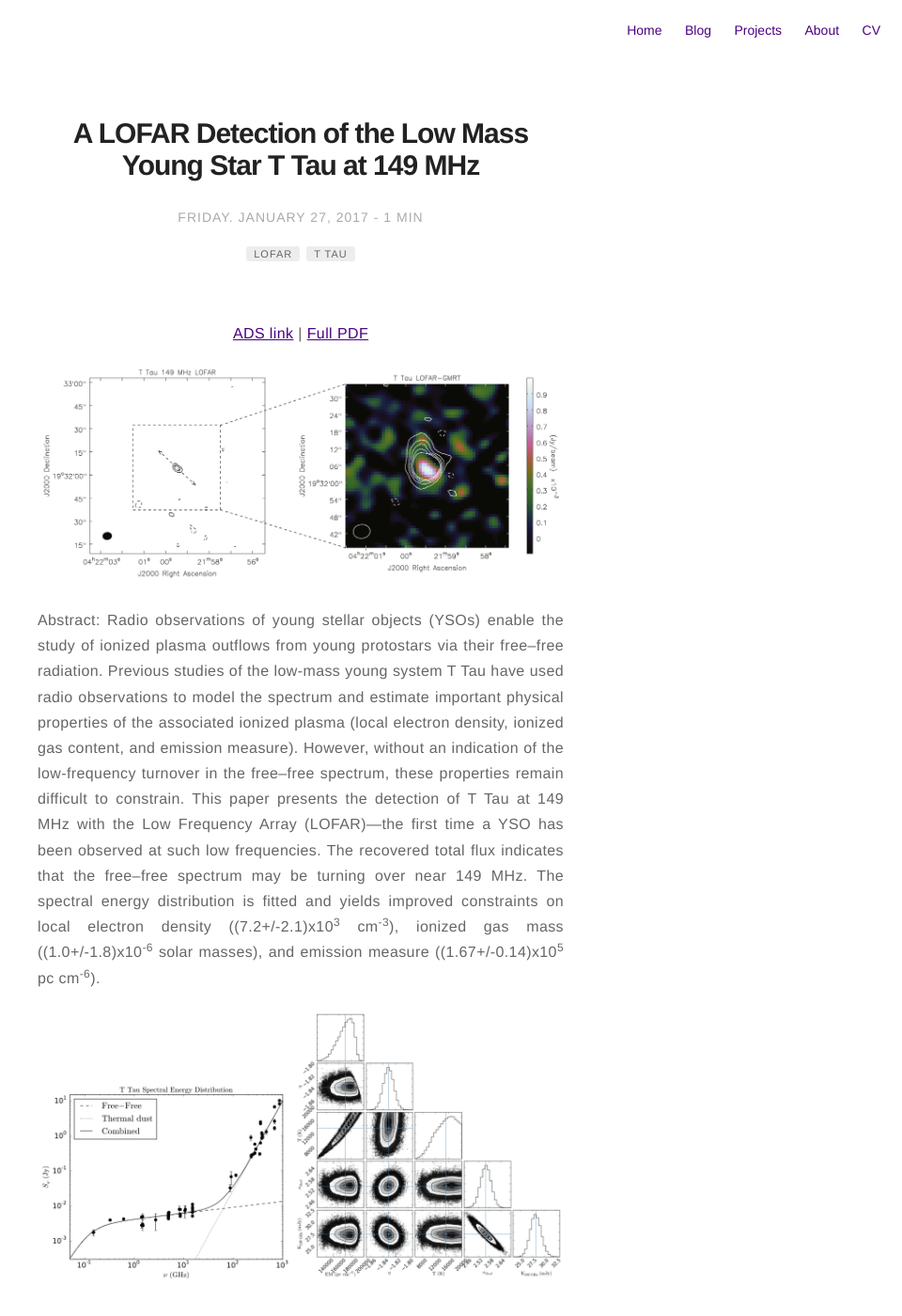
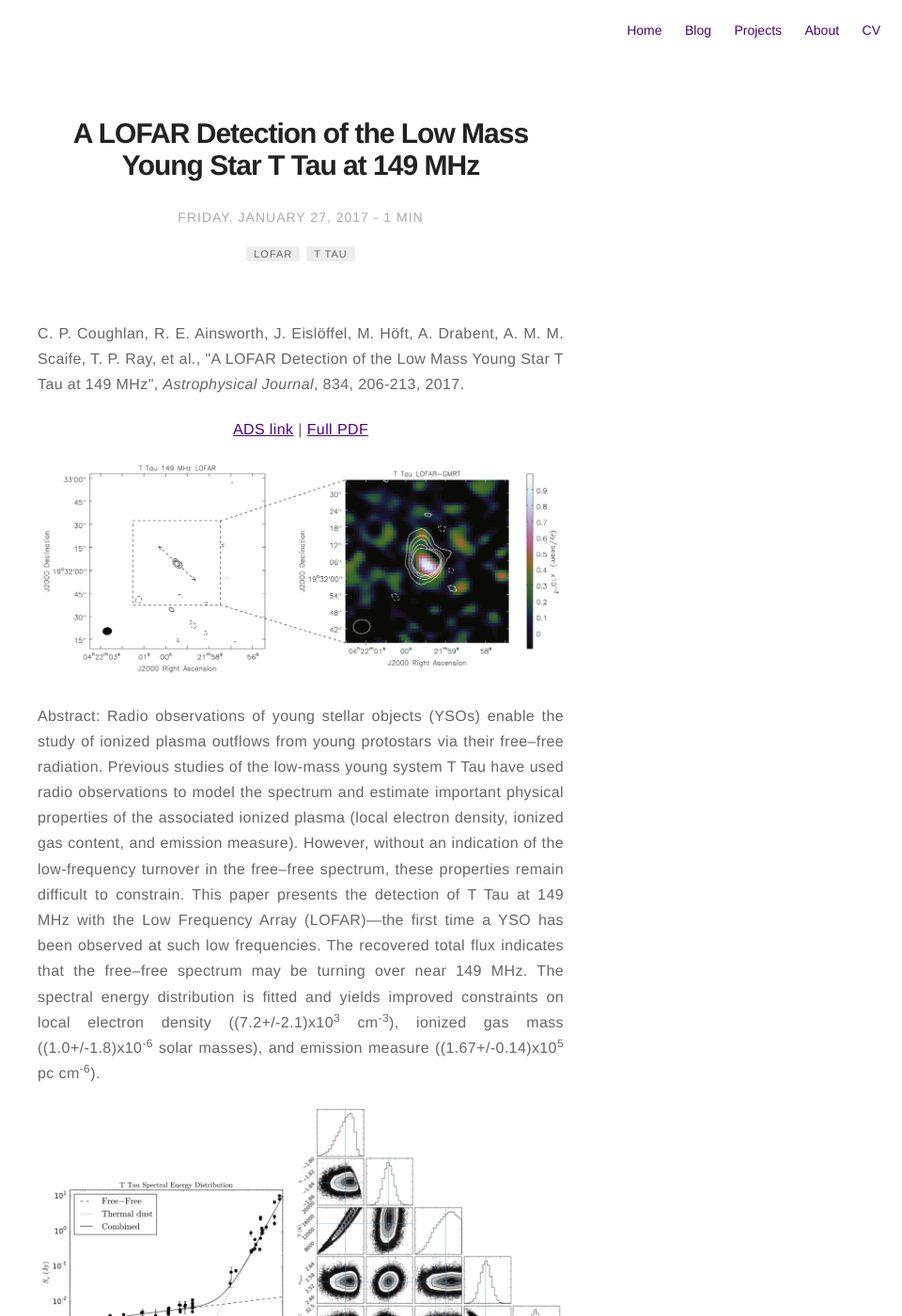
Before and after one commit to rainsworth/rainsworth.github.io_old, a Jekyll site: the page built from _posts/2017-01-27-TTAU-with-LOFAR.markdown, in a window 1280 px wide and 1400 px high. Shown: the whole window at 94% size, without its empty margins (320-1280 px from the left). Built offline with Jekyll 4.4.1, drawn with Linux system fonts in a browser that asks for light colours; comment, search, counter and statistics services are not loaded; some of the changed text lies outside the part shown.

Commit message:
Update 2017-01-27-TTAU-with-LOFAR.markdown

```diff
--- a/_posts/2017-01-27-TTAU-with-LOFAR.markdown
+++ b/_posts/2017-01-27-TTAU-with-LOFAR.markdown
@@ -14,6 +14,8 @@ author: rainsworth
 externalLink: false
 ---
 
+<p align="justify">C. P. Coughlan, <b>R. E. Ainsworth</b>, J. Eislöffel, M. Höft, A. Drabent, A. M. M. Scaife, T. P. Ray, et al., "A LOFAR Detection of the Low Mass Young Star T Tau at 149 MHz", <i>Astrophysical Journal</i>, 834, 206-213, 2017.</p>
+
 <p align="center"><a href="http://adsabs.harvard.edu/abs/2017ApJ...834..206C">ADS link</a> | <a href="https://rainsworth.github.io/assets/pdfs/Coughlan_2017_ApJ_834_206.pdf">Full PDF</a></p>
 
 ![TTau LOFAR image](https://rainsworth.github.io/assets/images/projects/TTAU_LOFAR_image.png)
@@ -22,5 +24,3 @@ externalLink: false
 <p align="justify"><b>Abstract:</b> Radio observations of young stellar objects (YSOs) enable the study of ionized plasma outflows from young protostars via their free–free radiation. Previous studies of the low-mass young system T Tau have used radio observations to model the spectrum and estimate important physical properties of the associated ionized plasma (local electron density, ionized gas content, and emission measure). However, without an indication of the low-frequency turnover in the free–free spectrum, these properties remain difficult to constrain. This paper presents the detection of T Tau at 149 MHz with the Low Frequency Array (LOFAR)—the first time a YSO has been observed at such low frequencies. The recovered total flux indicates that the free–free spectrum may be turning over near 149 MHz. The spectral energy distribution is fitted and yields improved constraints on local electron density ((7.2+/-2.1)x10<sup>3</sup> cm<sup>‑3</sup>), ionized gas mass ((1.0+/-1.8)x10<sup>-6</sup> solar masses), and emission measure ((1.67+/-0.14)x10<sup>5</sup> pc cm<sup>‑6</sup>).</p>
 
 ![TTau LOFAR SED](https://rainsworth.github.io/assets/images/projects/TTAU_LOFAR_SED.png)
-
-<p align="justify">C. P. Coughlan, <b>R. E. Ainsworth</b>, J. Eislöffel, M. Höft, A. Drabent, A. M. M. Scaife, T. P. Ray, et al., "A LOFAR Detection of the Low Mass Young Star T Tau at 149 MHz", <i>Astrophysical Journal</i>, 834, 206-213, 2017.</p>
```
